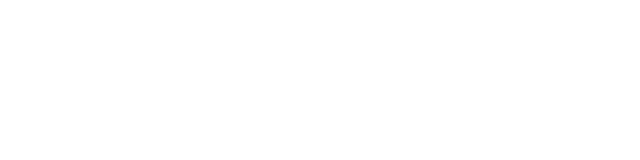
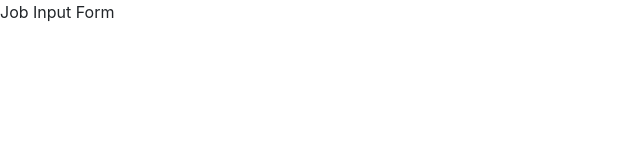
Before and after one commit to snganyone/React-Job-Board, a React (Create React App) app in the folder react-job-board/: page /add-job in a window 1280 px wide. Shown: the top 160 px of the page, without its empty margins (0-640 px from the left). Built offline with nearby package versions, Linux system fonts and the light colour scheme.

Commit message:
Job Input Form

```diff
--- a/react-job-board/src/App.js
+++ b/react-job-board/src/App.js
@@ -2,6 +2,7 @@
 import { BrowserRouter as Router, Route } from 'react-router-dom';
 import JobContainer from '../src/containers/JobContainer';
 import HomeContainer from '../src/containers/HomeContainer';
+import JobForm from '../src/components/JobForm';
 
 class App extends Component{
   render(){
@@ -10,6 +11,7 @@
         <Router>
         <Route exact path="/" component={HomeContainer}/>
         <Route exact path="/jobs" component={JobContainer}/>
+        <Route exact path="/add-job" component={JobForm}/>
         </Router>
       </div>
     )
--- /dev/null
+++ b/react-job-board/src/components/JobForm.js
@@ -0,0 +1,12 @@
+import React, { Component } from 'react';
+//import Button from 'react-bootstrap/Button';
+
+class JobForm extends Component{
+    render(){
+        return(
+            <div>Job Input Form</div>
+        )
+    }
+}
+
+export default JobForm;
--- a/react-job-board/src/components/JobInput.js
+++ b/react-job-board/src/components/JobInput.js
@@ -5,7 +5,7 @@
     render(){
         return(
             <div>
-            <Button variant="success">Add Job</Button>
+            <Button variant="success" href="/add-job">Add Job</Button>
             </div>
         )
     }
```
Also changed, not shown: 1 other file (tests, documents, lock files or other folders).
